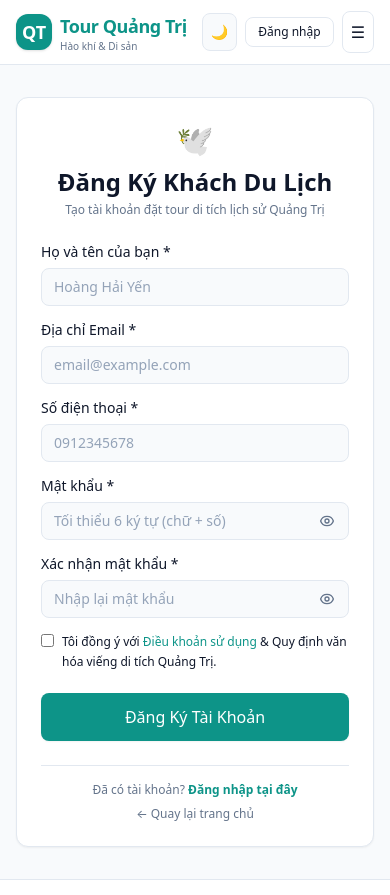
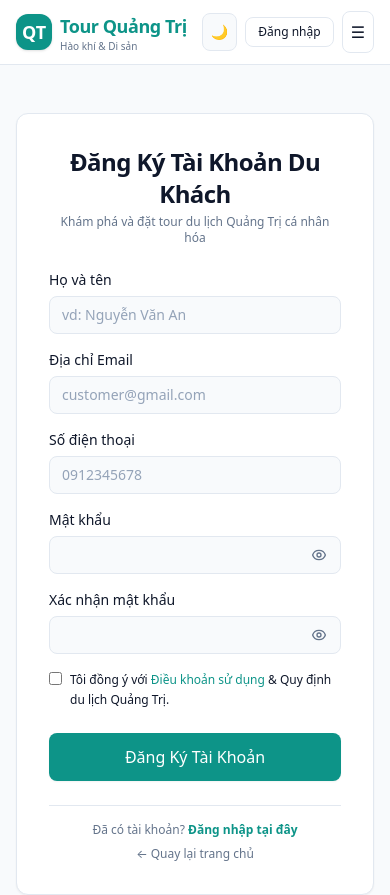
Before and after one commit to haiydkr06-hub/Tour-Quang-Tri-, a React (Vite) app: page /register in a window 390 px wide. Shown: the top 895 px of the page. Built offline with nearby package versions, Linux system fonts and the light colour scheme.

Commit message:
feat(home-phase-5): responsive polish, image optimization and compliance verification

```diff
--- a/src/features/checkout/components/CheckoutForm.tsx
+++ b/src/features/checkout/components/CheckoutForm.tsx
@@ -10,9 +10,13 @@ export interface CheckoutFormProps {
   isSubmitting: boolean;
 }
 
-/**
- * Biểu mẫu có kiểm soát (Controlled Form) xác thực dữ liệu qua Zod schema.
- */
+const PAYMENT_METHODS = [
+  { id: 'banking', label: 'Chuyển khoản (QR)' },
+  { id: 'vnpay', label: 'Cổng VNPAY' },
+  { id: 'cash', label: 'Tiền mặt khi đi' },
+  { id: 'card', label: 'Thẻ Quốc tế' },
+] as const;
+
 export function CheckoutForm({ onSubmit, isSubmitting }: CheckoutFormProps) {
   const [formData, setFormData] = useState<BookingCustomerInfo>({
     fullName: '',
@@ -22,18 +26,15 @@ export function CheckoutForm({ onSubmit, isSubmitting }: CheckoutFormProps) {
     specialRequests: '',
     paymentMethod: 'banking',
   });
-
   const [errors, setErrors] = useState<Record<string, string>>({});
 
   const handleSubmit = (e: FormEvent) => {
     e.preventDefault();
     const result = validateCheckoutForm(formData);
-
     if (!result.success) {
       setErrors(result.errors);
       return;
     }
-
     setErrors({});
     onSubmit(result.data);
   };
@@ -50,76 +51,64 @@ export function CheckoutForm({ onSubmit, isSubmitting }: CheckoutFormProps) {
   };
 
   return (
-    <Card>
-      <h2 className="text-lg font-bold text-ink">Thông tin khách hàng & Thanh toán</h2>
-      <p className="mt-1 text-xs text-ink-muted">
-        Vui lòng điền chính xác để chúng tôi gửi vé và bố trí Hướng dẫn viên chu đáo.
-      </p>
-
-      <form onSubmit={handleSubmit} className="mt-6 space-y-4">
+    <Card className="p-6">
+      <h2 className="text-xl font-bold text-ink mb-1">Thông Tin Đặt Tour</h2>
+      <p className="text-xs text-ink-muted mb-6">Vui lòng điền thông tin để hoàn tất xác nhận đặt tour</p>
+      <form onSubmit={handleSubmit} className="space-y-4" noValidate>
         <TextField
-          label="Họ và tên người đặt tour *"
-          placeholder="Nguyễn Văn A"
+          id="fullName"
+          label="Họ và tên quý khách"
           value={formData.fullName}
           onChange={(e) => handleFieldChange('fullName', e.target.value)}
           error={errors.fullName}
+          required
         />
-
         <div className="grid grid-cols-1 gap-4 sm:grid-cols-2">
           <TextField
-            label="Số điện thoại liên hệ *"
-            placeholder="0912345678"
+            id="email"
+            label="Địa chỉ Email"
+            type="email"
+            value={formData.email}
+            onChange={(e) => handleFieldChange('email', e.target.value)}
+            error={errors.email}
+            required
+          />
+          <TextField
+            id="phone"
+            label="Số điện thoại"
+            type="tel"
             value={formData.phone}
             onChange={(e) => handleFieldChange('phone', e.target.value)}
             error={errors.phone}
-          />
-
-          <TextField
-            label="Địa chỉ Email nhận vé *"
-            type="email"
-            placeholder="email@example.com"
-            value={formData.email}
-            onChange={(e) => handleFieldChange('email', e.target.value)}
-            error={errors.email}
+            required
           />
         </div>
-
         <TextField
-          label="Ngày khởi hành dự kiến *"
+          id="startDate"
+          label="Ngày dự kiến khởi hành"
           type="date"
           value={formData.startDate}
           onChange={(e) => handleFieldChange('startDate', e.target.value)}
           error={errors.startDate}
+          required
         />
-
         <div>
-          <label htmlFor="specialReq" className="mb-1.5 block text-sm font-medium text-ink">
-            Yêu cầu đặc biệt (Ăn chay, đoàn có người già/trẻ em...)
+          <label htmlFor="specialRequests" className="block text-sm font-medium text-ink mb-1">
+            Yêu cầu đặc biệt (tuỳ chọn)
           </label>
           <textarea
-            id="specialReq"
+            id="specialRequests"
             rows={2}
             value={formData.specialRequests}
             onChange={(e) => handleFieldChange('specialRequests', e.target.value)}
-            placeholder="Ghi chú thêm nếu có..."
-            className="w-full rounded-lg border border-border bg-surface px-3 py-2 text-sm text-ink placeholder:text-ink-subtle focus:border-primary focus:outline-hidden"
+            className="w-full rounded-lg border border-border bg-surface px-3 py-2 text-sm text-ink placeholder:text-ink-muted focus:border-primary focus:outline-none"
+            placeholder="Ghi chú về ăn uống, người cao tuổi, trẻ nhỏ..."
           />
-          {errors.specialRequests ? (
-            <p className="mt-1 text-xs text-danger">{errors.specialRequests}</p>
-          ) : null}
         </div>
-
-        {/* Phương thức thanh toán */}
-        <div>
-          <label className="block text-sm font-medium text-ink mb-2">
-            Phương thức thanh toán *
-          </label>
-          <div className="grid grid-cols-1 gap-2 sm:grid-cols-3">
-            {[
-              { id: 'banking', label: 'Chuyển khoản (QR)' },
-              { id: 'cash', label: 'Tiền mặt khi đi' },
-              { id: 'card', label: 'Thẻ Quốc tế' },
-            ].map((method) => (
+        <div className="space-y-2">
+          <span className="block text-sm font-medium text-ink">Phương thức thanh toán</span>
+          <div className="grid grid-cols-2 gap-2">
+            {PAYMENT_METHODS.map((method) => (
               <label
                 key={method.id}
                 className={`flex cursor-pointer items-center justify-between rounded-lg border p-3 text-xs font-medium transition-colors ${
@@ -134,23 +123,14 @@ export function CheckoutForm({ onSubmit, isSubmitting }: CheckoutFormProps) {
                   name="paymentMethod"
                   value={method.id}
                   checked={formData.paymentMethod === method.id}
-                  onChange={() =>
-                    handleFieldChange('paymentMethod', method.id as PaymentMethod)
-                  }
+                  onChange={() => handleFieldChange('paymentMethod', method.id as PaymentMethod)}
                   className="accent-primary"
                 />
               </label>
             ))}
           </div>
         </div>
-
-        <Button
-          type="submit"
-          variant="primary"
-          size="lg"
-          isLoading={isSubmitting}
-          className="w-full mt-4"
-        >
+        <Button type="submit" variant="primary" size="lg" isLoading={isSubmitting} className="w-full mt-4">
           Hoàn Tất & Đặt Tour Ngay
         </Button>
       </form>
--- a/src/pages/public/LoginPage.tsx
+++ b/src/pages/public/LoginPage.tsx
@@ -28,10 +28,7 @@ export function LoginPage() {
   }
 
   const handleRedirect = (role: UserRole) => {
-    if (redirectTo) {
-      navigate(redirectTo);
-      return;
-    }
+    if (redirectTo) { navigate(redirectTo); return; }
     if (role === 'ADMIN') navigate('/admin');
     else if (['PARTNER', 'GUIDE', 'DRIVER'].includes(role)) navigate('/partner');
     else navigate('/');
@@ -41,10 +38,7 @@ export function LoginPage() {
     e.preventDefault();
     setServerError('');
     const validation = validateLoginForm(formData);
-    if (!validation.success) {
-      setFieldErrors(validation.errors);
-      return;
-    }
+    if (!validation.success) { setFieldErrors(validation.errors); return; }
     setFieldErrors({});
     setIsLoading(true);
     try {
@@ -53,114 +47,83 @@ export function LoginPage() {
         login(res.user, res.token);
         handleRedirect(res.user.role);
       } else {
-        setServerError(res.message);
+        setServerError(res.message || 'Đăng nhập thất bại.');
       }
+    } catch (err) {
+      setServerError(err instanceof Error ? err.message : 'Đăng nhập thất bại.');
     } finally {
       setIsLoading(false);
     }
   };
 
-  const handleDemo = async (acc: typeof DEMO_ACCOUNTS[0]) => {
+  const handleDemo = (acc: (typeof DEMO_ACCOUNTS)[number]) => {
+    setFormData({ identifier: acc.email, password: acc.password, rememberMe: true });
+    setFieldErrors({});
     setServerError('');
-    setIsLoading(true);
-    try {
-      const res = await loginApi({ identifier: acc.email, password: acc.password });
-      if (res.success && res.user && res.token) {
-        login(res.user, res.token);
-        handleRedirect(res.user.role);
-      }
-    } finally {
-      setIsLoading(false);
-    }
   };
 
   return (
-    <div className="mx-auto flex min-h-[80vh] max-w-md items-center justify-center px-4 py-8">
-      <Card className="w-full">
-        <div className="text-center">
-          <span className="text-3xl">🏛️</span>
-          <h1 className="mt-2 text-2xl font-bold text-ink">Đăng Nhập Hệ Thống</h1>
-          <p className="mt-1 text-xs text-ink-muted">Quản lý và Đặt Tour Du Lịch Quảng Trị</p>
+    <div className="mx-auto flex min-h-[calc(100vh-16rem)] max-w-md items-center justify-center px-4 py-12">
+      <Card className="w-full p-8 shadow-xl">
+        <div className="mb-6 text-center">
+          <h1 className="text-2xl font-bold tracking-tight text-ink">Đăng Nhập Hệ Thống</h1>
+          <p className="mt-1 text-xs text-ink-muted">Cổng thông tin & dịch vụ du lịch tỉnh Quảng Trị</p>
         </div>
-
-        {serverError ? (
-          <div className="mt-4 rounded-lg bg-danger/10 p-3 text-xs text-danger border border-danger/20" role="alert">
-            {serverError}
-          </div>
-        ) : null}
-
-        <form onSubmit={handleSubmit} className="mt-6 space-y-4">
+        {serverError && (
+          <div className="mb-4 rounded-lg bg-red-500/10 border border-red-500/30 p-3 text-xs text-red-600 font-medium">{serverError}</div>
+        )}
+        <form onSubmit={handleSubmit} className="space-y-4" noValidate>
           <TextField
-            label="Email hoặc Số điện thoại *"
+            id="identifier"
+            label="Email hoặc Tên đăng nhập"
             value={formData.identifier}
-            onChange={(e) => setFormData((p) => ({ ...p, identifier: e.target.value }))}
+            onChange={(e) => setFormData({ ...formData, identifier: e.target.value })}
             error={fieldErrors.identifier}
+            placeholder="vd: admin@quangtri.vn"
             required
           />
-
           <TextField
-            label="Mật khẩu *"
+            id="password"
+            label="Mật khẩu"
             type="password"
             value={formData.password}
-            onChange={(e) => setFormData((p) => ({ ...p, password: e.target.value }))}
+            onChange={(e) => setFormData({ ...formData, password: e.target.value })}
             error={fieldErrors.password}
             required
           />
-
           <div className="flex items-center justify-between text-xs">
-            <label className="flex items-center gap-2 cursor-pointer text-ink">
+            <label className="flex items-center gap-2 text-ink cursor-pointer">
               <input
                 type="checkbox"
                 checked={formData.rememberMe}
-                onChange={(e) => setFormData((p) => ({ ...p, rememberMe: e.target.checked }))}
-                className="rounded accent-primary"
+                onChange={(e) => setFormData({ ...formData, rememberMe: e.target.checked })}
+                className="rounded border-border text-primary focus:ring-primary accent-primary"
               />
               Ghi nhớ đăng nhập
             </label>
-            <button
-              type="button"
-              onClick={() => setIsForgotModalOpen(true)}
-              className="text-primary hover:underline cursor-pointer"
-            >
+            <button type="button" onClick={() => setIsForgotModalOpen(true)} className="text-primary hover:underline cursor-pointer">
               Quên mật khẩu?
             </button>
           </div>
-
           <Button type="submit" variant="primary" size="lg" isLoading={isLoading} className="w-full">
             Đăng Nhập
           </Button>
         </form>
-
         <div className="mt-6 border-t border-border pt-4">
           <p className="text-xs text-ink-muted mb-2 font-medium text-center">Tài khoản Demo (5 Vai Trò):</p>
           <div className="grid grid-cols-2 gap-1.5 text-[11px]">
             {DEMO_ACCOUNTS.map((acc) => (
-              <Button
-                key={acc.role}
-                variant="outline"
-                size="sm"
-                className="py-1 px-2 text-[11px] justify-start truncate"
-                onClick={() => handleDemo(acc)}
-              >
+              <Button key={acc.role} variant="outline" size="sm" className="py-1 px-2 text-[11px] justify-start truncate" onClick={() => handleDemo(acc)}>
                 {acc.label}
               </Button>
             ))}
           </div>
         </div>
-
         <div className="mt-6 border-t border-border pt-4 text-center text-xs text-ink-muted space-y-2">
-          <p>
-            Chưa có tài khoản?{' '}
-            <Link to="/register" className="font-semibold text-primary hover:underline">
-              Đăng ký ngay
-            </Link>
-          </p>
-          <Link to="/" className="inline-block text-ink-muted hover:text-ink">
-            ← Quay lại trang chủ
-          </Link>
+          <p>Chưa có tài khoản? <Link to="/register" className="font-semibold text-primary hover:underline">Đăng ký ngay</Link></p>
+          <Link to="/" className="inline-block text-ink-muted hover:text-ink">← Quay lại trang chủ</Link>
         </div>
       </Card>
-
       <ForgotPasswordModal isOpen={isForgotModalOpen} onClose={() => setIsForgotModalOpen(false)} />
     </div>
   );
--- a/src/pages/public/RegisterPage.tsx
+++ b/src/pages/public/RegisterPage.tsx
@@ -11,16 +11,9 @@ import { Card } from '@/components/ui/Card';
 export function RegisterPage() {
   const navigate = useNavigate();
   const { login, isAuthenticated, role } = useAuthStore();
-
   const [formData, setFormData] = useState<RegisterData>({
-    fullName: '',
-    email: '',
-    phone: '',
-    password: '',
-    confirmPassword: '',
-    agreeTerms: false,
+    fullName: '', email: '', phone: '', password: '', confirmPassword: '', agreeTerms: false,
   });
-
   const [fieldErrors, setFieldErrors] = useState<Record<string, string>>({});
   const [serverError, setServerError] = useState('');
   const [isLoading, setIsLoading] = useState(false);
@@ -35,11 +28,7 @@ export function RegisterPage() {
     e.preventDefault();
     setServerError('');
     const validation = validateRegisterForm(formData);
-    if (!validation.success) {
-      setFieldErrors(validation.errors);
-      return;
-    }
-
+    if (!validation.success) { setFieldErrors(validation.errors); return; }
     setFieldErrors({});
     setIsLoading(true);
     try {
@@ -48,81 +37,77 @@ export function RegisterPage() {
         login(res.user, res.token);
         navigate('/');
       } else {
-        setServerError(res.message);
+        setServerError(res.message || 'Đăng ký tài khoản thất bại.');
       }
+    } catch (err) {
+      setServerError(err instanceof Error ? err.message : 'Đăng ký thất bại.');
     } finally {
       setIsLoading(false);
     }
   };
 
   return (
-    <div className="mx-auto flex min-h-[85vh] max-w-lg items-center justify-center px-4 py-8">
-      <Card className="w-full">
-        <div className="text-center">
-          <span className="text-3xl">🕊️</span>
-          <h1 className="mt-2 text-2xl font-bold text-ink">Đăng Ký Khách Du Lịch</h1>
-          <p className="mt-1 text-xs text-ink-muted">Tạo tài khoản đặt tour di tích lịch sử Quảng Trị</p>
+    <div className="mx-auto flex min-h-[calc(100vh-16rem)] max-w-lg items-center justify-center px-4 py-12">
+      <Card className="w-full p-8 shadow-xl">
+        <div className="mb-6 text-center">
+          <h1 className="text-2xl font-bold tracking-tight text-ink">Đăng Ký Tài Khoản Du Khách</h1>
+          <p className="mt-1 text-xs text-ink-muted">Khám phá và đặt tour du lịch Quảng Trị cá nhân hóa</p>
         </div>
-
-        {serverError ? (
-          <div className="mt-4 rounded-lg bg-danger/10 p-3 text-xs text-danger border border-danger/20" role="alert">
-            {serverError}
-          </div>
-        ) : null}
-
-        <form onSubmit={handleSubmit} className="mt-6 space-y-3.5">
+        {serverError && (
+          <div className="mb-4 rounded-lg bg-red-500/10 border border-red-500/30 p-3 text-xs text-red-600 font-medium" role="alert">{serverError}</div>
+        )}
+        <form onSubmit={handleSubmit} className="space-y-4" noValidate>
           <TextField
-            label="Họ và tên của bạn *"
-            placeholder="Hoàng Hải Yến"
+            id="fullName"
+            label="Họ và tên"
             value={formData.fullName}
             onChange={(e) => setFormData((p) => ({ ...p, fullName: e.target.value }))}
             error={fieldErrors.fullName}
+            placeholder="vd: Nguyễn Văn An"
             required
           />
-
-          <div className="grid grid-cols-1 gap-3.5 sm:grid-cols-2">
+          <div className="grid grid-cols-1 gap-4 sm:grid-cols-2">
             <TextField
-              label="Địa chỉ Email *"
+              id="email"
+              label="Địa chỉ Email"
               type="email"
-              placeholder="email@example.com"
               value={formData.email}
               onChange={(e) => setFormData((p) => ({ ...p, email: e.target.value }))}
               error={fieldErrors.email}
+              placeholder="customer@gmail.com"
               required
             />
-
             <TextField
-              label="Số điện thoại *"
-              placeholder="0912345678"
+              id="phone"
+              label="Số điện thoại"
+              type="tel"
               value={formData.phone}
               onChange={(e) => setFormData((p) => ({ ...p, phone: e.target.value }))}
               error={fieldErrors.phone}
+              placeholder="0912345678"
               required
             />
           </div>
-
-          <div className="grid grid-cols-1 gap-3.5 sm:grid-cols-2">
+          <div className="grid grid-cols-1 gap-4 sm:grid-cols-2">
             <TextField
-              label="Mật khẩu *"
+              id="password"
+              label="Mật khẩu"
               type="password"
-              placeholder="Tối thiểu 6 ký tự (chữ + số)"
               value={formData.password}
               onChange={(e) => setFormData((p) => ({ ...p, password: e.target.value }))}
               error={fieldErrors.password}
               required
             />
-
             <TextField
-              label="Xác nhận mật khẩu *"
+              id="confirmPassword"
+              label="Xác nhận mật khẩu"
               type="password"
-              placeholder="Nhập lại mật khẩu"
               value={formData.confirmPassword}
               onChange={(e) => setFormData((p) => ({ ...p, confirmPassword: e.target.value }))}
               error={fieldErrors.confirmPassword}
               required
             />
           </div>
-
           <div>
             <label className="flex items-start gap-2 cursor-pointer text-xs text-ink leading-relaxed">
               <input
@@ -131,29 +116,16 @@ export function RegisterPage() {
                 onChange={(e) => setFormData((p) => ({ ...p, agreeTerms: e.target.checked }))}
                 className="mt-0.5 rounded accent-primary"
               />
-              <span>
-                Tôi đồng ý với{' '}
-                <span className="text-primary font-medium hover:underline">Điều khoản sử dụng</span>{' '}
-                & Quy định văn hóa viếng di tích Quảng Trị.
-              </span>
+              <span>Tôi đồng ý với <span className="text-primary font-medium hover:underline">Điều khoản sử dụng</span> & Quy định du lịch Quảng Trị.</span>
             </label>
-            {fieldErrors.agreeTerms ? (
-              <p className="mt-1 text-xs text-danger" role="alert">{fieldErrors.agreeTerms}</p>
-            ) : null}
+            {fieldErrors.agreeTerms && <p className="mt-1 text-xs text-red-500" role="alert">{fieldErrors.agreeTerms}</p>}
           </div>
-
           <Button type="submit" variant="primary" size="lg" isLoading={isLoading} className="w-full mt-2">
             Đăng Ký Tài Khoản
           </Button>
         </form>
-
         <div className="mt-6 border-t border-border pt-4 text-center text-xs text-ink-muted space-y-2">
-          <p>
-            Đã có tài khoản?{' '}
-            <Link to="/login" className="font-semibold text-primary hover:underline">
-              Đăng nhập tại đây
-            </Link>
-          </p>
+          <p>Đã có tài khoản? <Link to="/login" className="font-semibold text-primary hover:underline">Đăng nhập tại đây</Link></p>
           <Link to="/" className="inline-block text-ink-muted hover:text-ink">← Quay lại trang chủ</Link>
         </div>
       </Card>
```
Also changed, not shown: src/features/tours/components/HomeBookingWidget.tsx (+8 -26 lines), src/pages/CustomTourBuilderPage.tsx (+26 -80 lines), 1 other file (tests, documents, lock files or other folders).
